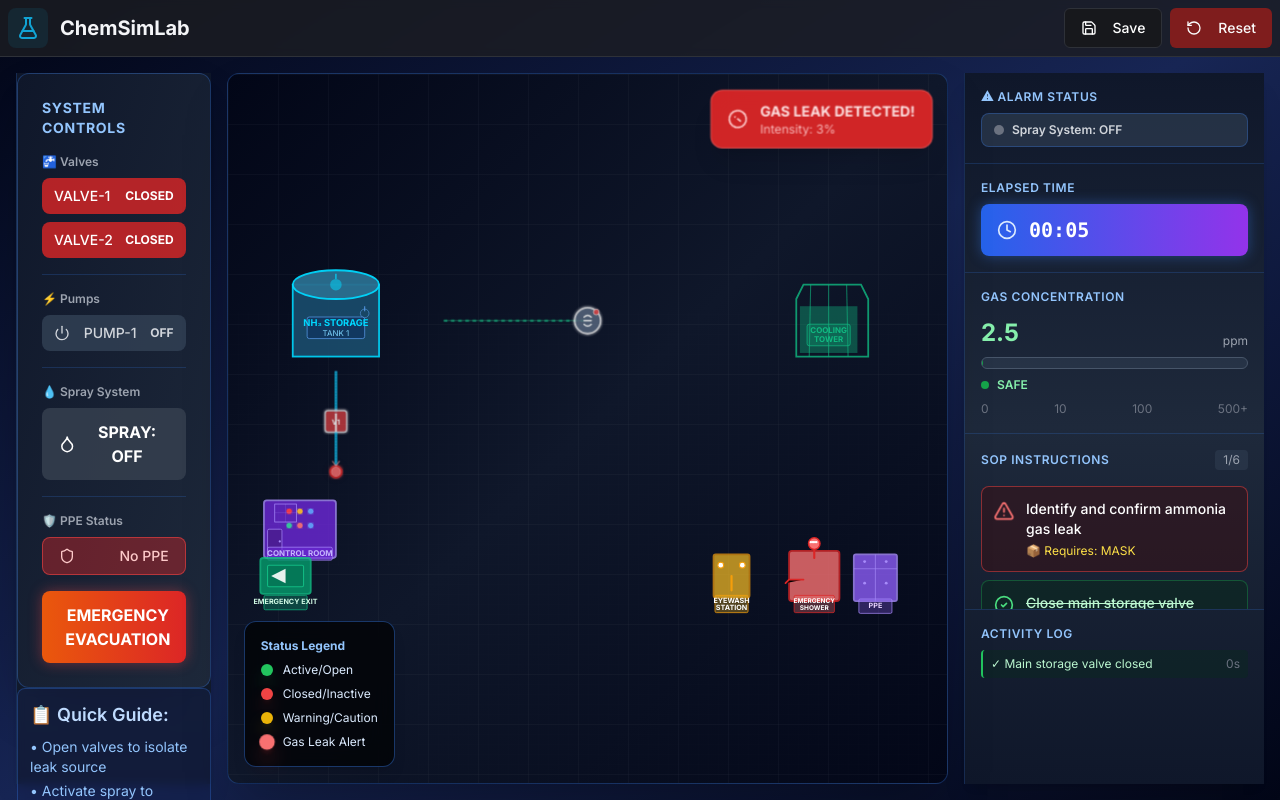
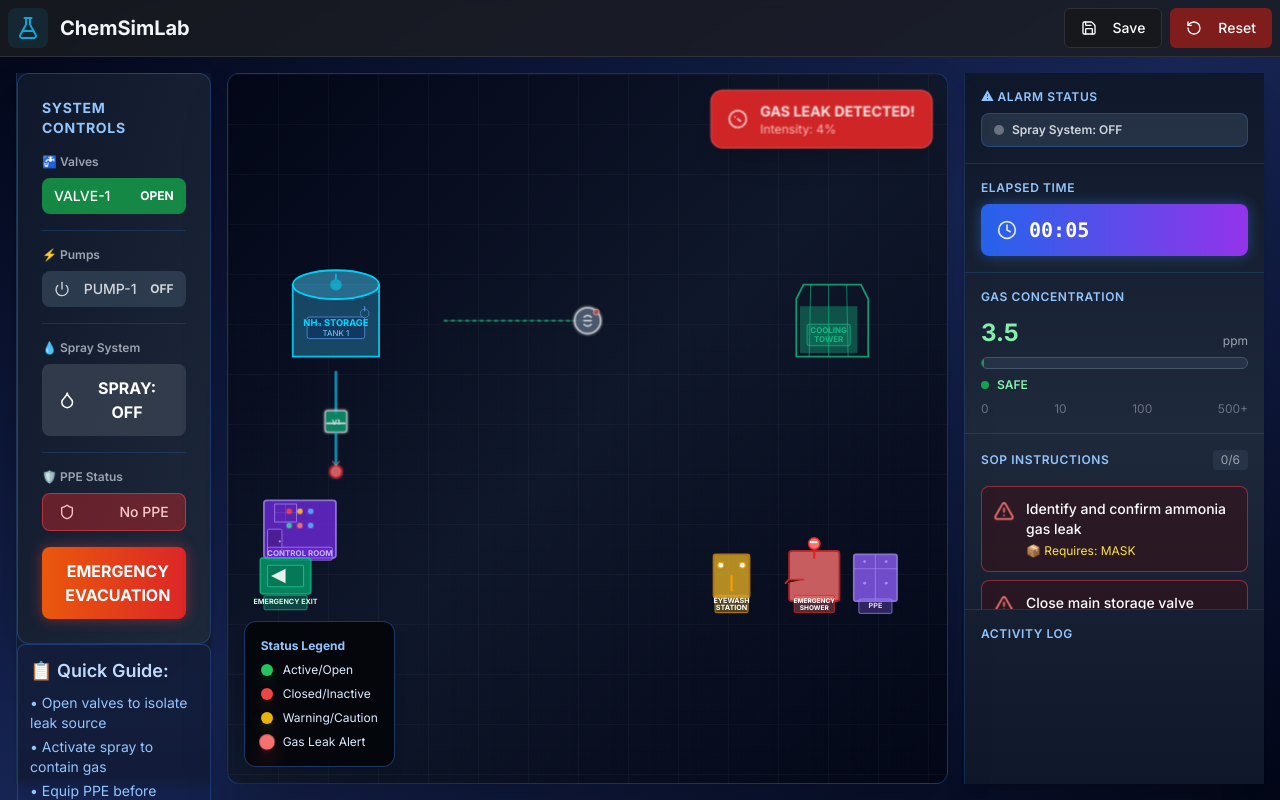
Before and after one commit to void-33/ReactorX, a Next.js app: page /emergency in a window 1280 px wide. Built offline with nearby package versions, Linux system fonts and the light colour scheme.

Commit message:
refactor(ui):  valve control panel

```diff
--- a/src/app/emergency/page.tsx
+++ b/src/app/emergency/page.tsx
@@ -17,7 +17,7 @@ export default function EmergencyResponseSimulation() {
   const [gasConcentration, setGasConcentration] = useState(0);
   const [leakRadius, setLeakRadius] = useState(0);
   const [spraySystemActive, setSpraySystemActive] = useState(false);
-  const [valvesOpen, setValvesOpen] = useState<Set<string>>(new Set());
+  const [valvesOpen, setValvesOpen] = useState<Set<string>>(new Set(['valve-1']));
   const [pumpsRunning, setPumpsRunning] = useState<Set<string>>(new Set());
   const [currentPPE, setCurrentPPE] = useState<PPEType>('none');
   const [ppeModalOpen, setPpeModalOpen] = useState(false);
--- a/src/components/emergency/ControlPanel.tsx
+++ b/src/components/emergency/ControlPanel.tsx
@@ -46,7 +46,7 @@ export default function ControlPanel({
         <div className="mb-4 pb-4 border-b border-blue-500/20">
           <p className="text-xs font-semibold text-gray-400 mb-2">🚰 Valves</p>
           <div className="space-y-2">
-            {['valve-1', 'valve-2'].map((valveId) => (
+            {['valve-1'].map((valveId) => (
               <motion.button
                 key={valveId}
                 onClick={() => !disabled && onToggleValve(valveId)}
```
Also changed, not shown: src/components/emergency/PlantSchematic.tsx (line endings or trailing spaces).
